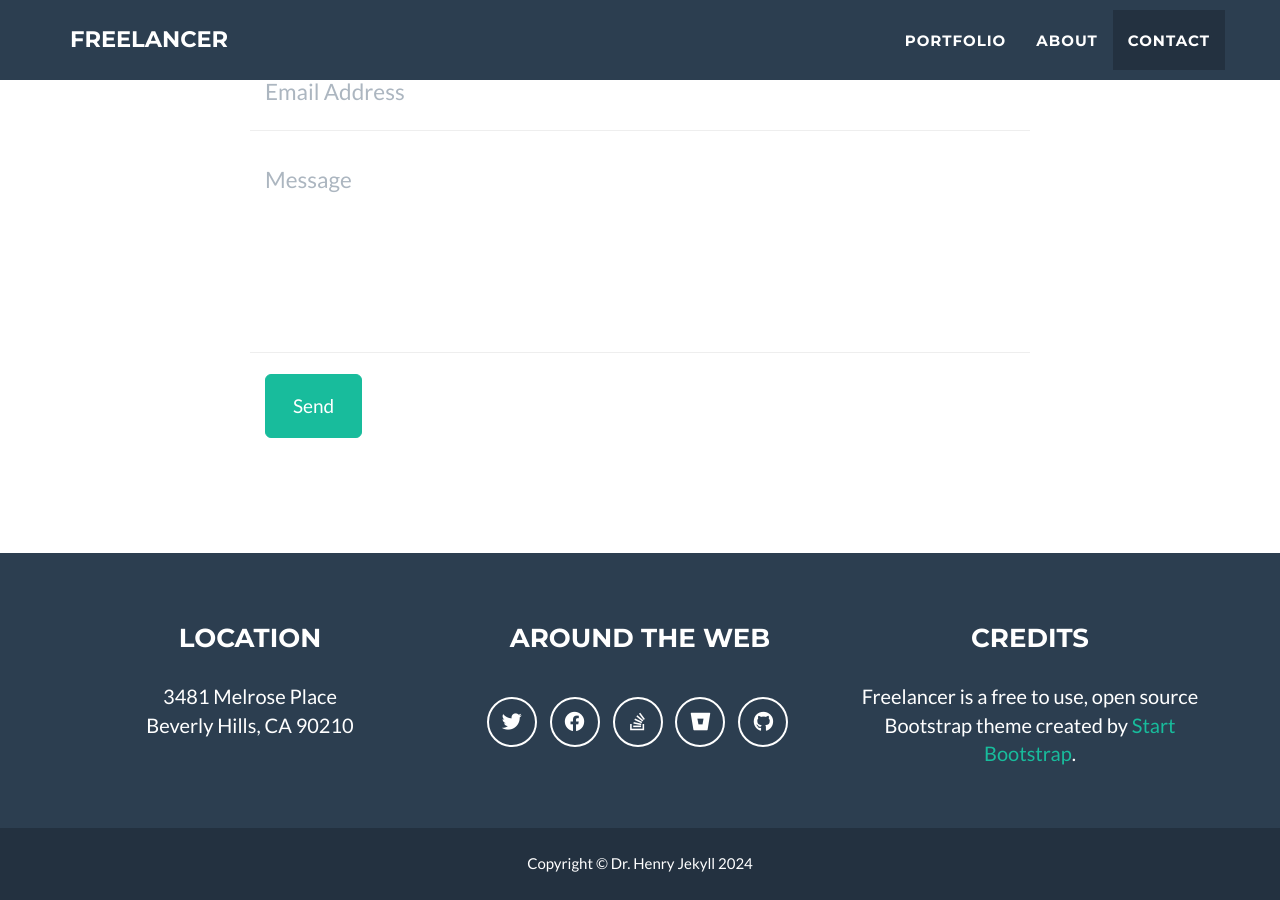
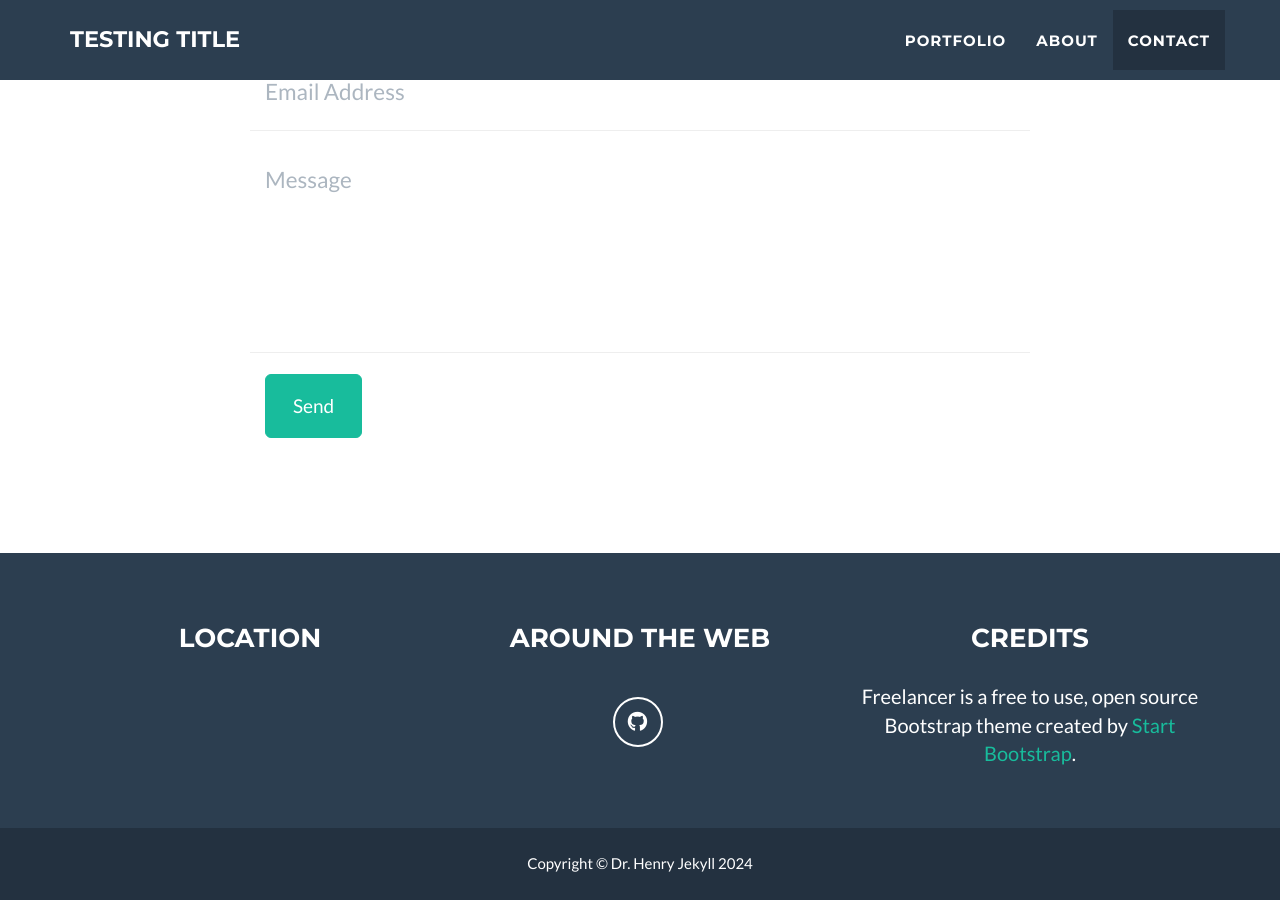
Before and after one commit to mel-que/mel-que.github.io, a Jekyll site: the page built from _posts/2014-07-18-project-1.markdown, in a window 1280 px wide and 900 px high, scrolled down 2492 px. Built offline with Jekyll 4.4.1, drawn with Linux system fonts in a browser that asks for light colours; some of the changed lines change nothing that is shown; some of the changed text lies outside the part shown.

Commit message:
Update _config.yml

```diff
--- a/_config.yml
+++ b/_config.yml
@@ -1,5 +1,5 @@
 # Site settings
-title: Freelancer
+title: Testing Title
 email: your-email@domain.com
 url: https://github.com/jeromelachaud/freelancer-theme
 description: "Write an awesome description for your new site here. You can edit this line in _config.yml. It will appear in your document head meta (for Google search results) and in your feed.xml site description."
@@ -39,21 +39,21 @@ footer:
 
 # Social networks usernames (many more available: google-plus, flickr, dribbble, pinterest, instagram, tumblr, linkedin, etc.)
 social:
-  - title: twitter
-    url: http://twitter.com/jekyllrb
-  - title: facebook
-    url:
-  - title: stack-overflow
-    url: http://stackoverflow.com/questions/tagged/jekyll
-  - title: bitbucket
-    url: http://bitbucket.org/jekyll
+  # - title: twitter
+  #   url: http://twitter.com/jekyllrb
+  # - title: facebook
+  #   url:
+  # - title: stack-overflow
+  #   url: http://stackoverflow.com/questions/tagged/jekyll
+  # - title: bitbucket
+  #   url: http://bitbucket.org/jekyll
   - title: github
     url: http://github.com/jekyll
 
 # Postal address (add as many lines as necessary)
-address:
-  - line: 3481 Melrose Place
-  - line: Beverly Hills, CA 90210
+# address:
+#   - line: 3481 Melrose Place
+#   - line: Beverly Hills, CA 90210
 
 # Credits content
 credits: 'Freelancer is a free to use, open source Bootstrap theme created by <a href="http://startbootstrap.com">Start Bootstrap</a>.'
```
